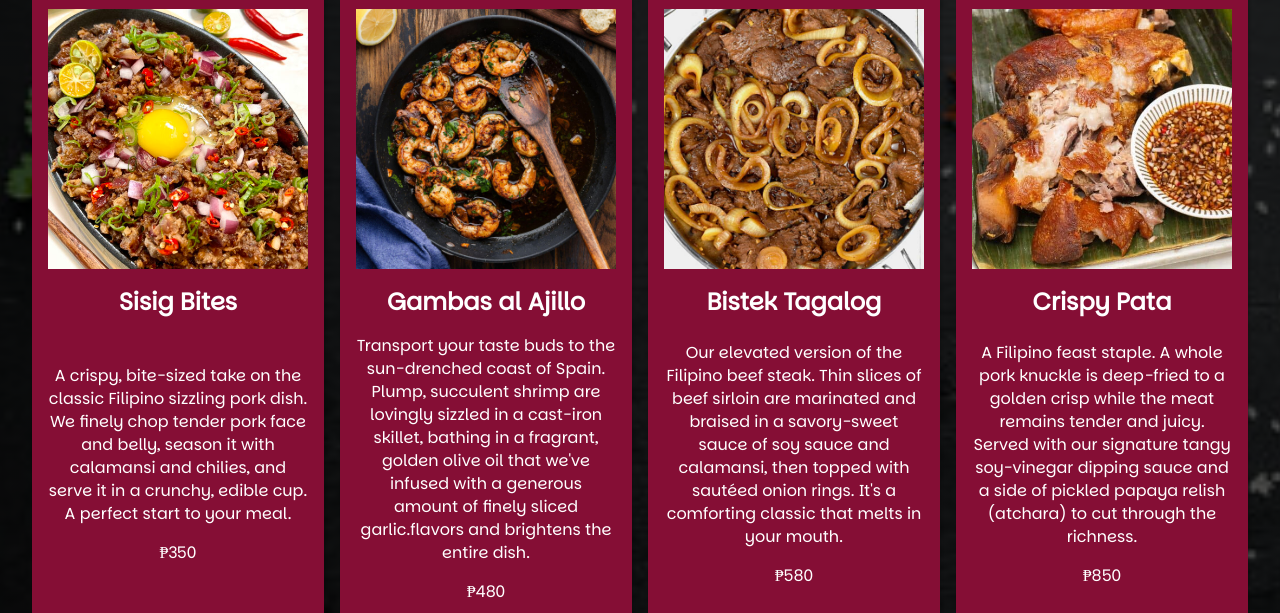
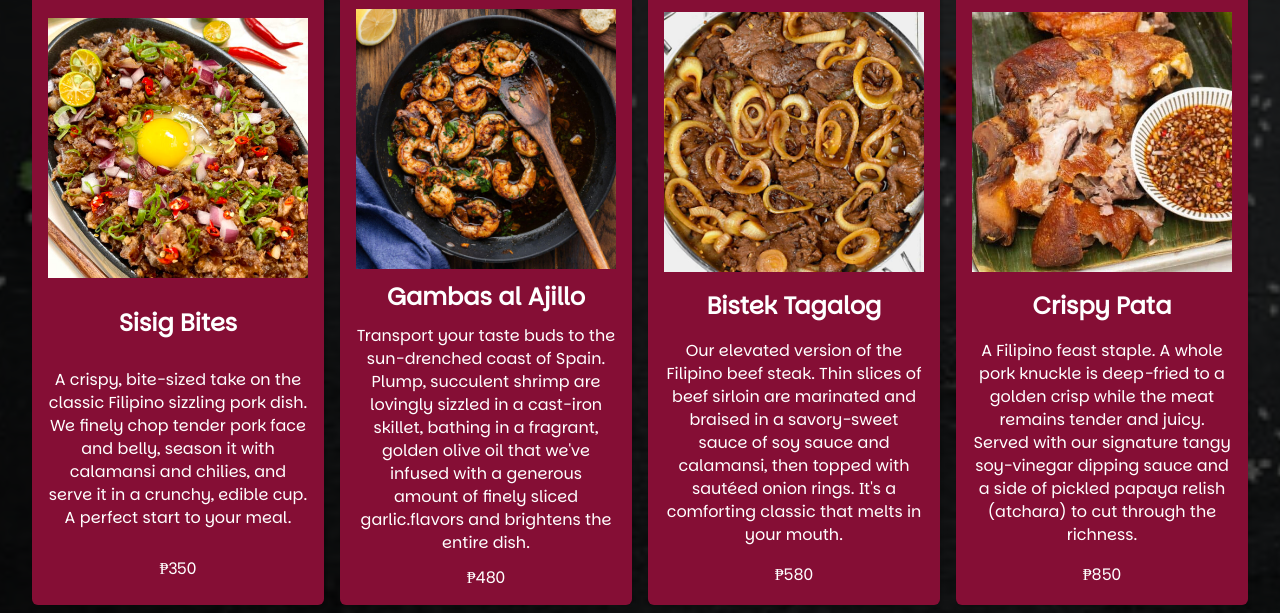
Before and after one commit to kaylubr/restaurant-page, a website built with webpack: page src/template.html in a window 1280 px wide. Both pictures are taken after a click on the button "Menu". Shown: the part 187-800 px from the top of the page. Built offline with nearby package versions, Linux system fonts and the light colour scheme.

Commit message:
Fix menu layout

```diff
--- a/src/style.css
+++ b/src/style.css
@@ -146,18 +146,15 @@ nav > button:hover {
 .card {
   display: flex;
   flex-direction: column;
+  justify-content: space-around;
+  gap: 0.7rem;
   border-radius: 6px;
-  gap: 1rem;
   background-color: var(--primary-dark);
   padding: 1rem;
   font-size: 1.5rem;
   justify-self: center;
   box-shadow: rgba(0, 0, 0, 0.15) 1.95px 1.95px 2.6px;
   cursor: pointer;
-}
-
-.card > p {
-  flex: 1;
 }
 
 .card > p:first-of-type {
```
